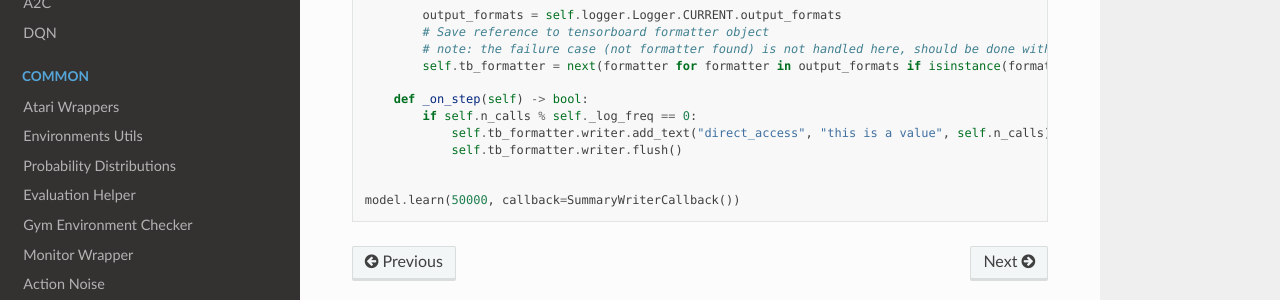
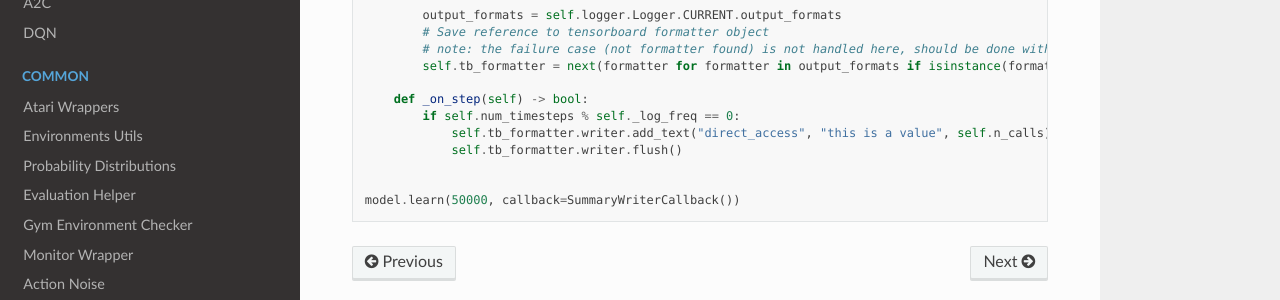
Before and after one commit to DLR-RM/stable-baselines3, a Sphinx documentation site: the page built from docs/guide/tensorboard.rst, in a window 1280 px wide and 900 px high, scrolled down 4842 px. Shown: the part 489-789 px from the top of the window. Built offline with Sphinx 7.4.7 and the Read the Docs theme 2.0.0, drawn with Linux system fonts in a browser that asks for light colours; pages that are not in the unit, such as notebooks, are missing from menus.

Commit message:
switch from n_calls to num_timesteps in example

```diff
--- a/docs/guide/tensorboard.rst
+++ b/docs/guide/tensorboard.rst
@@ -258,7 +258,7 @@ can get direct access to the underlying SummaryWriter in a callback:
             self.tb_formatter = next(formatter for formatter in output_formats if isinstance(formatter, TensorBoardOutputFormat))
 
         def _on_step(self) -> bool:
-            if self.n_calls % self._log_freq == 0:
+            if self.num_timesteps % self._log_freq == 0:
                 self.tb_formatter.writer.add_text("direct_access", "this is a value", self.n_calls)
                 self.tb_formatter.writer.flush()
 
```
